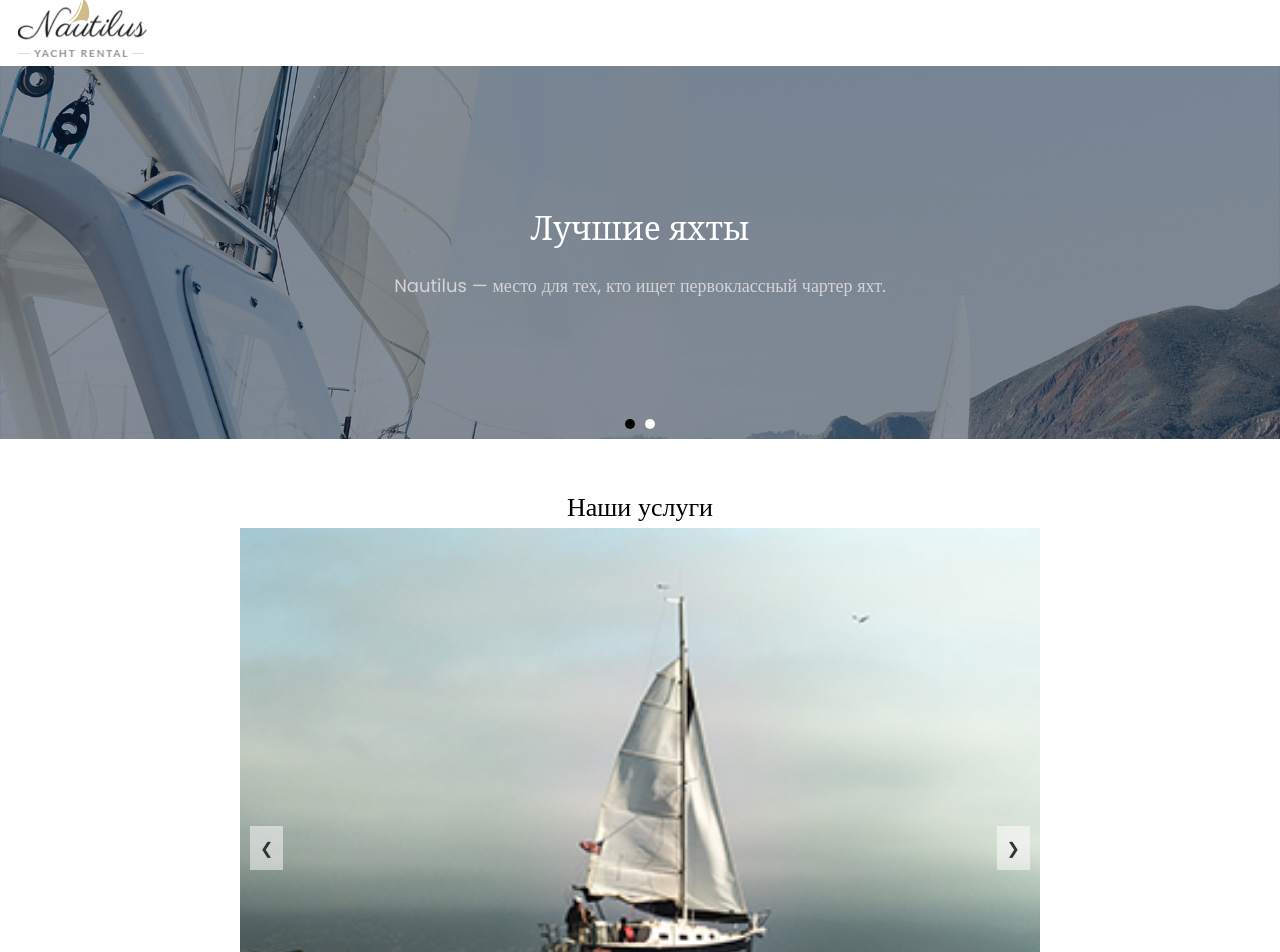
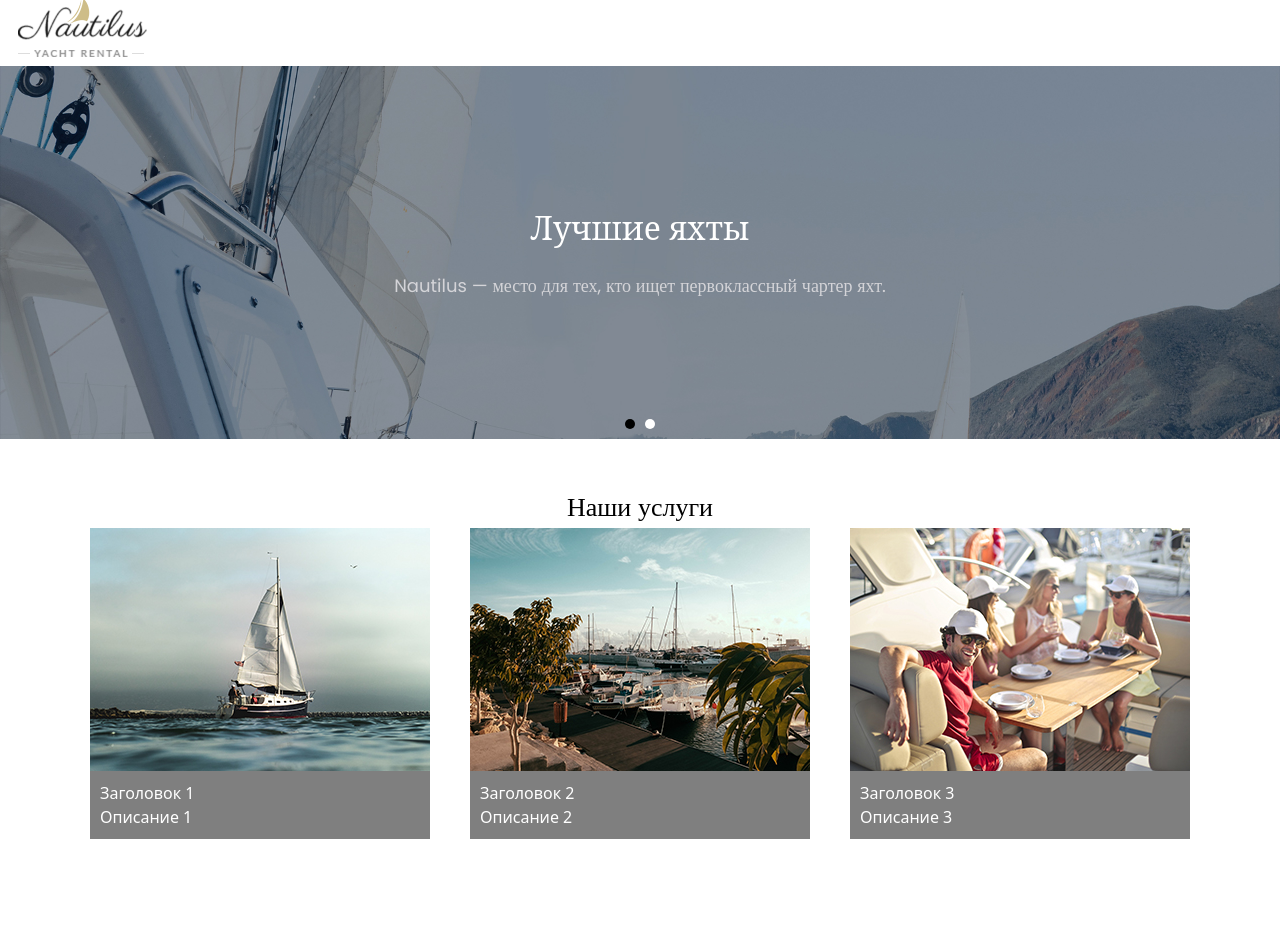
Before and after one commit to KMS56135/project-yachtv3, a React (Create React App) app: page / in a window 1280 px wide. Shown: the top 952 px of the page. After the commit the page ends 889 px from the top, so only its background shows below. Built offline with nearby package versions, Linux system fonts and the light colour scheme.

Commit message:
28.03.2024

```diff
--- a/src/component/Carousel/Carousel.css
+++ b/src/component/Carousel/Carousel.css
@@ -1,37 +1,43 @@
+/* Базовые стили карусели */
 .carousel {
-    position: relative;
-    max-width: 800px;
-    margin: 0 auto;
+    /* position: relative; */
+    overflow: hidden;
+    display: flex;
+    justify-content: center;
 }
 
 .carousel-images {
-    overflow: hidden;
+    width: 340px;
+    display: flex;
+    transition: transform 0.5s ease;
+    position: relative;
+    gap: 40px;
 }
 
 .carousel-image {
-    opacity: 0;
+    display: flex;
+    flex-direction: column;
+    min-width: 100%; /* Гарантируем, что каждое изображение займет полную ширину карусели */
     transition: opacity 0.5s ease;
-    display: none;
+    opacity: 0; /* Скрытие неактивных изображений */
+    position: absolute; /* Исправлено позиционирование для корректной анимации */
+}
+
+.carousel-image img {
+    flex-grow: 1;
 }
 
 .carousel-image.active {
-    display: block;
-    opacity: 1;
-}
-
-.carousel-image img {
-    width: 100%;
-    height: auto;
+    opacity: 1; /* Отображение активного изображения */
+    position: relative; /* Исправлено для активного состояния */
 }
 
 .carousel-text {
-    color: black;
+    background: rgba(0, 0, 0, 0.5);
+    color: #fff;
+    width: 100%;
     padding: 10px;
-    width: 100%;
-}
-
-.navigation-dots {
-    text-align: center;
+    box-sizing: border-box;
 }
 
 .prev,
@@ -41,16 +47,45 @@
     transform: translateY(-50%);
     background-color: rgba(255, 255, 255, 0.5);
     border: none;
-    color: #333;
-    font-size: 16px;
+    cursor: pointer;
     padding: 10px;
-    cursor: pointer;
+    z-index: 2;
 }
 
 .prev {
     left: 10px;
 }
-
 .next {
     right: 10px;
 }
+
+@media (min-width: 768px) {
+    /* Специфичные стили для планшетов и выше */
+    .carousel-images {
+        width: 50%;
+    }
+}
+
+@media (min-width: 1024px) {
+    .carousel-images {
+        transition: none;
+        width: 100%;
+        justify-content: center;
+    }
+
+    .carousel-image {
+        display: flex;
+        justify-content: center;
+        position: relative; /* Исправление для десктоп версии */
+        opacity: 1; /* Все изображения видны */
+        min-width: 340px; /* Распределение по ширине для трех изображений */
+    }
+
+
+    .prev {
+        display: none;
+    }
+    .next {
+        display: none;
+    }
+}
--- a/src/component/Carousel/Carousel.js
+++ b/src/component/Carousel/Carousel.js
@@ -52,9 +52,9 @@ const Carousel = () => {
             </div>
           </div>
         ))}
-      </div>
       <button className="prev" onClick={prevSlide}>&#10094;</button>
       <button className="next" onClick={nextSlide}>&#10095;</button>
+      </div>
     </div>
   );
 };
```
